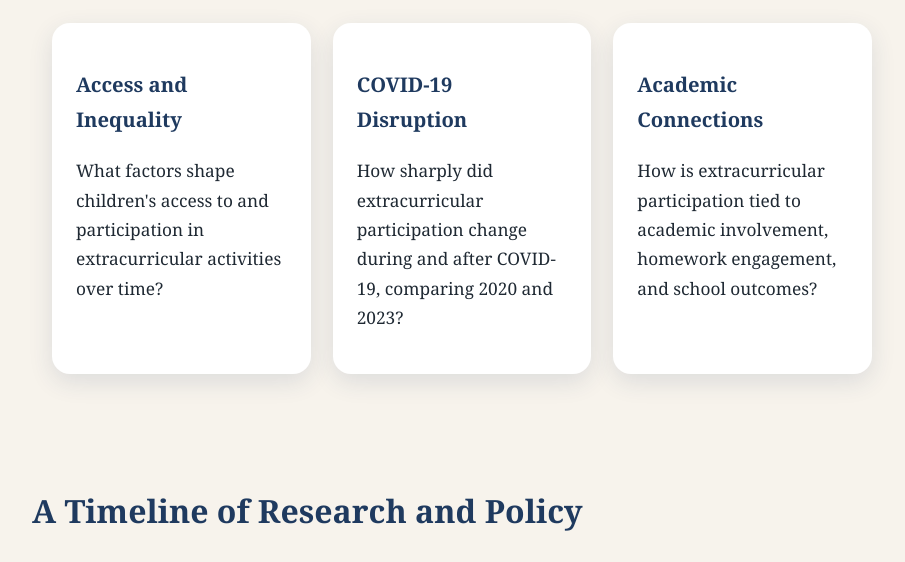
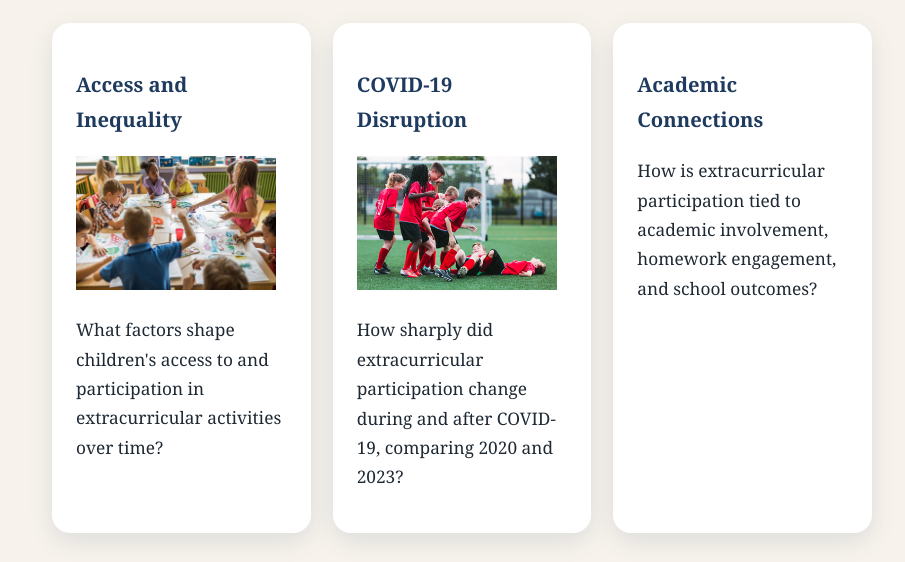
Before and after one commit to rustagiaaryan/after-the-bell, a plain HTML site: page index.html in a window 1280 px wide. Shown: the part 1476-2038 px from the top of the page, without its empty margins (178-1083 px from the left). Drawn offline with Linux system fonts and the light colour scheme.

Commit message:
Add images to research question cards in index.html

```diff
--- a/index.html
+++ b/index.html
@@ -55,6 +55,9 @@
       <section class="cards">
         <article class="card">
           <h3>Access and Inequality</h3>
+          <img src="assets/children-painting.png"
+           alt="Children participating in activities"
+           width="200">
           <p>
             What factors shape children's access to and participation in extracurricular activities over time?
           </p>
@@ -62,6 +65,9 @@
 
         <article class="card">
           <h3>COVID-19 Disruption</h3>
+           <img src="assets/soccer.png"
+            alt="Youth soccer activity"
+           width="200">
           <p>
             How sharply did extracurricular participation change during and after COVID-19, comparing 2020 and 2023?
           </p>
```
